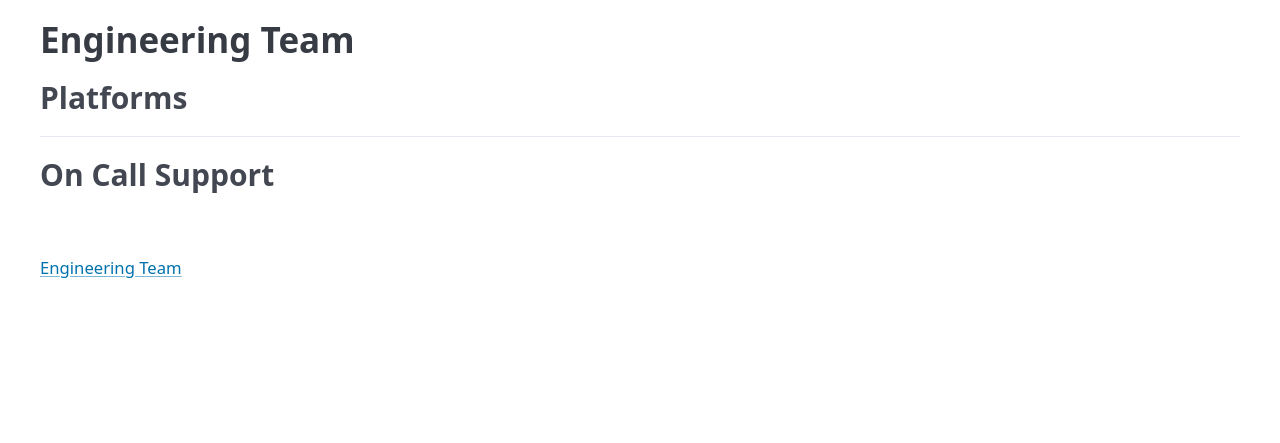
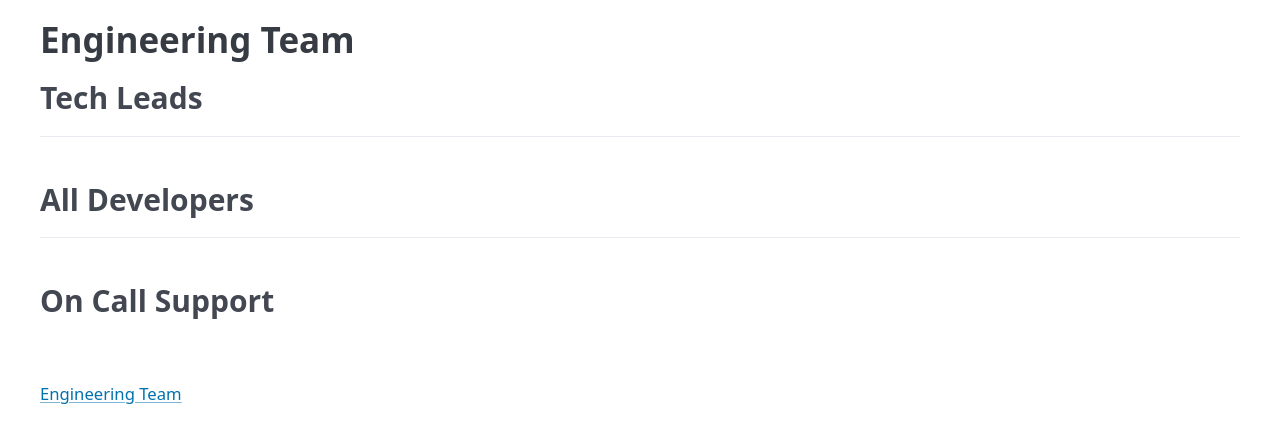
Before and after one commit to ApollosProject/bug-board, a Flask app: template templates/team.html in a window 1280 px wide. Shown: the part 110-553 px from the top of the page. Run offline with Flask 3, Linux system fonts and the light colour scheme; the template is opened without the code that fills it, so the values that code supplies are empty.

Commit message:
Simplify engineering team page

```diff
--- a/app.py
+++ b/app.py
@@ -95,15 +95,13 @@ def team():
         name = data.get("linear_username", key)
         return name.replace(".", " ").replace("-", " ").title()
 
-    team_info = {}
-    for slug, info in config.get("platforms", {}).items():
-        team_info[slug] = {
-            "lead": format_name(info.get("lead")),
-            "developers": [
-                format_name(dev) for dev in info.get("developers", [])
-            ],
-        }
-
+    leads = {
+        slug: format_name(info.get("lead"))
+        for slug, info in config.get("platforms", {}).items()
+    }
+    developers = sorted(
+        {format_name(person) for person in config.get("people", {})}
+    )
     on_call_support = [
         format_name(name)
         for name, person in config.get("people", {}).items()
@@ -112,7 +110,8 @@ def team():
 
     return render_template(
         "team.html",
-        team=team_info,
+        leads=leads,
+        developers=developers,
         on_call_support=on_call_support,
     )
 
--- a/templates/team.html
+++ b/templates/team.html
@@ -17,14 +17,15 @@
     </header>
     <main class="container">
       <h2>Engineering Team</h2>
-      <h3>Platforms</h3>
-      {% for platform, info in team.items() %}
-      <details>
-        <summary>{{ platform.replace('-', ' ').title() }}</summary>
-        <p><strong>Lead:</strong> {{ info.lead }}</p>
-        <p><strong>Team:</strong> {{ ', '.join(info.developers) }}</p>
-      </details>
+      <h3>Tech Leads</h3>
+      <ul>
+      {% for platform, lead in leads.items() %}
+        <li>{{ platform.replace('-', ' ').title() }}: {{ lead }}</li>
       {% endfor %}
+      </ul>
+      <hr />
+      <h3>All Developers</h3>
+      <p>{{ ', '.join(developers) }}</p>
       <hr />
       <h3>On Call Support</h3>
       <p>{{ ', '.join(on_call_support) }}</p>
```
